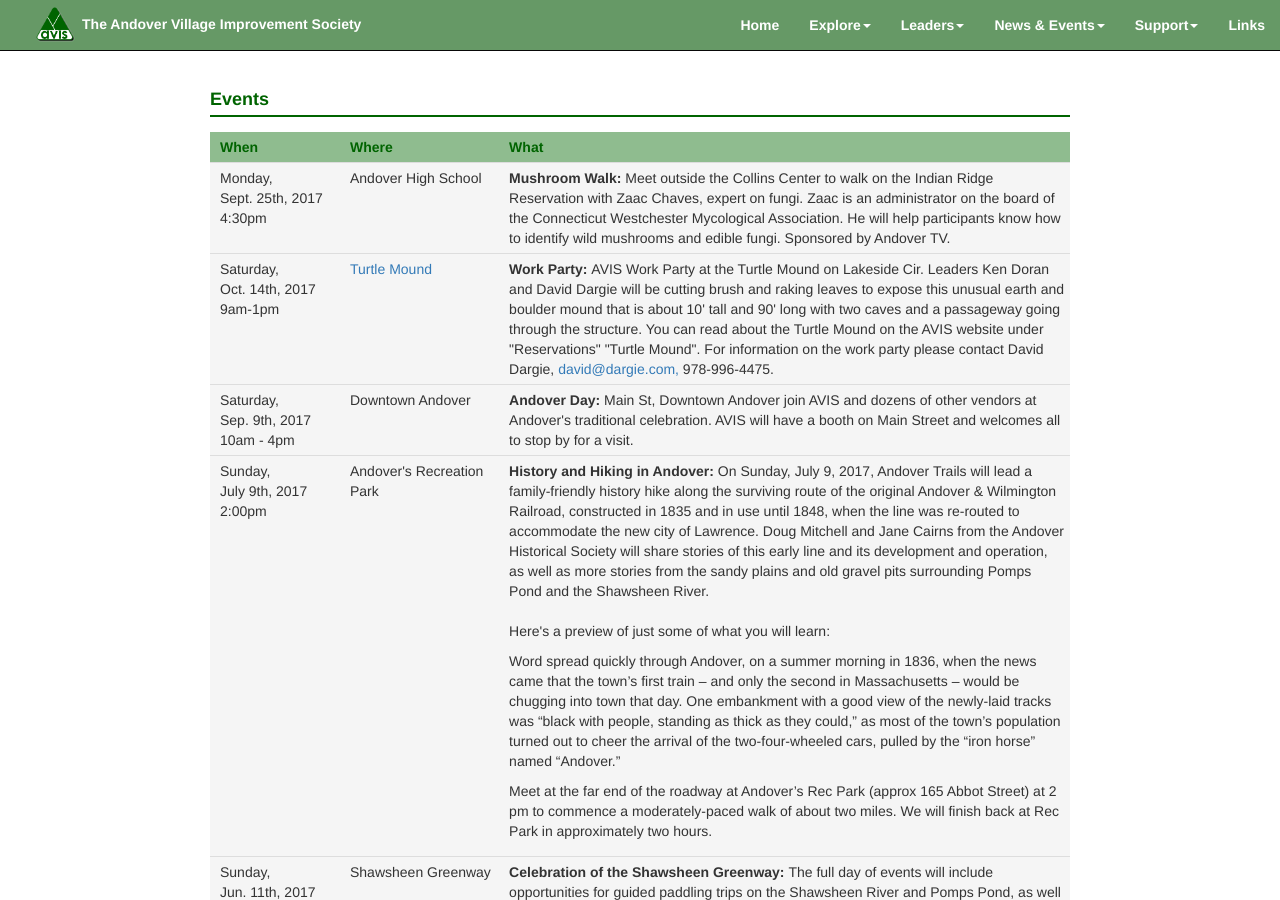
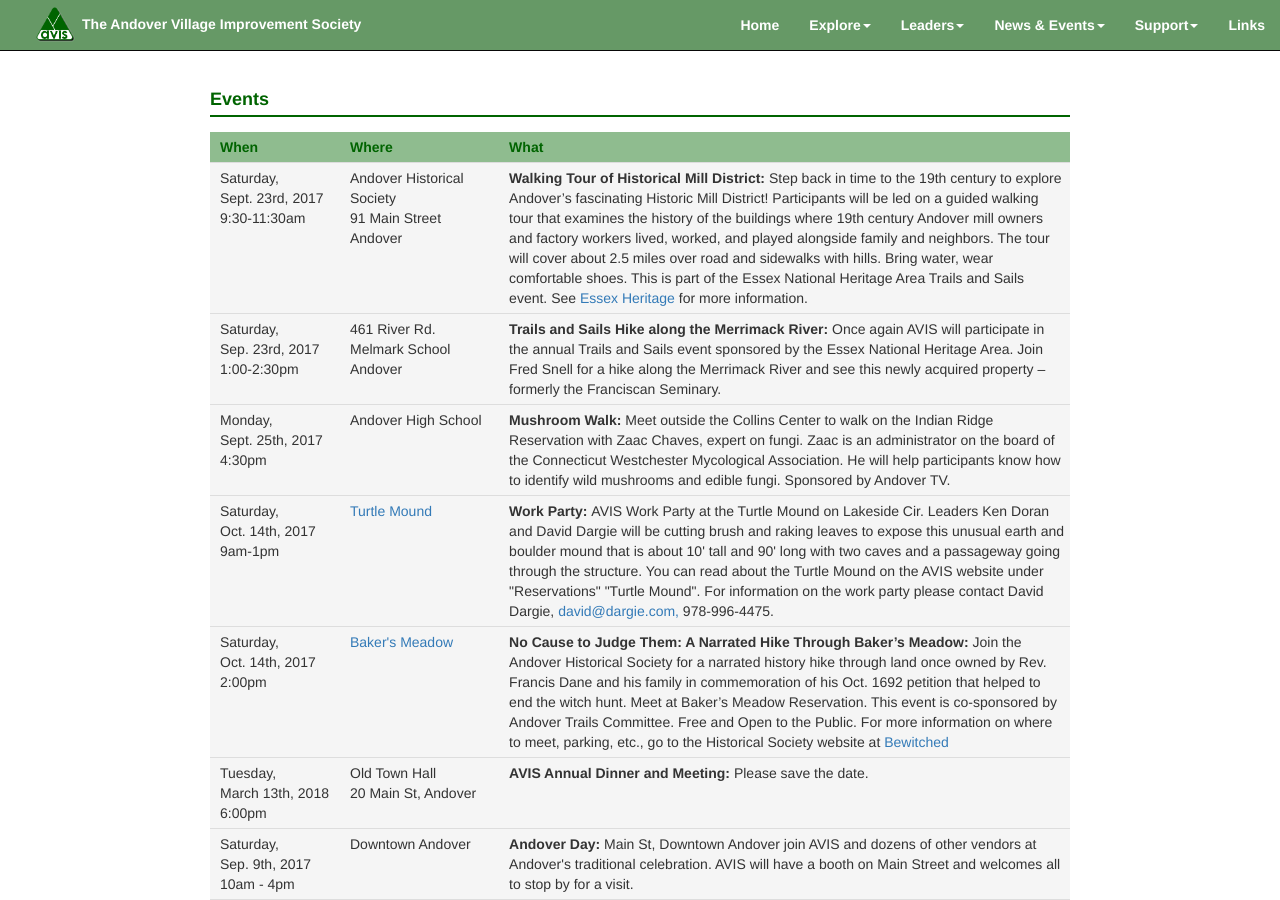
Before and after one commit to avisandover/avis-website, a Jekyll site: the page built from events.html, in a window 1280 px wide and 900 px high. Built offline with Jekyll 4.4.1, drawn with Linux system fonts in a browser that asks for light colours.

Commit message:
Updated with events from Fall Newsletter-RAF

```diff
--- a/events.html
+++ b/events.html
@@ -14,6 +14,34 @@
         <td>What</td>
       </tr>
     </thead>
+					<tr>
+						<td>
+							Saturday,<br>
+							Sept. 23rd, 2017<br>
+							9:30-11:30am<br>
+						</td>
+						<td>
+							Andover Historical Society<br>
+							91 Main Street<br>
+							Andover<br>
+						</td>
+						<td><strong>Walking Tour of Historical Mill District:  </strong>Step back in time to the 19th century to explore Andover’s fascinating Historic Mill District! Participants will be led on a guided walking tour that examines the history of the buildings where 19th century Andover mill owners and factory workers lived, worked, and played alongside family and neighbors. The tour will cover about 2.5 miles over road and sidewalks with hills. Bring water, wear comfortable shoes. This is part of the Essex National Heritage Area Trails and Sails event. See <a href="http://www.essexheritage.org/ts" target=_blank">Essex Heritage</a> for more information.
+ 						</td>
+					</tr>
+	  				<tr>
+						<td>
+							Saturday,<br>
+							Sep. 23rd, 2017<br>
+							1:00-2:30pm<br>
+						</td>
+						<td>
+							461 River Rd.<br>
+							Melmark School<br>
+							Andover<br>
+						</td>
+						<td><strong>Trails and Sails Hike along the Merrimack River:  </strong>Once again AVIS will participate in the annual Trails and Sails event sponsored by the Essex National Heritage Area. Join Fred Snell for a hike along the Merrimack River and see this newly acquired property – formerly the Franciscan Seminary.
+						</td>
+					</tr>
 					<tr>
 						<td>
 							Monday,<br>
@@ -37,6 +65,31 @@
 						</td>
 						<td><strong>Work Party:  </strong>AVIS Work Party at the Turtle Mound on Lakeside Cir. Leaders Ken Doran and David Dargie will be cutting brush and raking leaves to expose this unusual earth and boulder mound that is about 10' tall and 90' long with two caves and a passageway going through the structure. You can read about the Turtle Mound on the AVIS website under "Reservations" "Turtle Mound". For information on the work party please contact David Dargie, <a href="mailto:david@dargie.com" target="_blank">david@dargie.com,</a> 978-996-4475.
 
+						</td>
+					</tr>
+	  				<tr>
+						<td>
+							Saturday,<br>
+							Oct. 14th, 2017<br>
+							2:00pm<br>
+						</td>
+						<td>
+						<a href="bakers.html" target="_blank">Baker's Meadow</a>
+						</td>
+						<td><strong>No Cause to Judge Them: A Narrated Hike Through Baker’s Meadow:  </strong>Join the Andover Historical Society for a narrated history hike through land once owned by Rev. Francis Dane and his family in commemoration of his Oct. 1692 petition that helped to end the witch hunt. Meet at Baker’s Meadow Reservation. This event is co-sponsored by Andover Trails Committee. Free and Open to the Public. For more information on where to meet, parking, etc., go to the Historical Society website at <a href="http://www.andoverhistorical.org/bewitched-in-andover/" target="_blank">Bewitched</a>
+						</td>
+					</tr>
+					<tr>
+						<td>
+							Tuesday,<br>
+							March 13th, 2018<br>
+							6:00pm<br>
+						</td>
+							<td>
+							Old Town Hall<br>
+							20 Main St, Andover<br>
+						</td>
+						<td><strong>AVIS Annual Dinner and Meeting: </strong>Please save the date.<br>
 						</td>
 					</tr>
 					<tr>
@@ -77,7 +130,6 @@
 						</td>
 						<td><strong>Celebration of the Shawsheen Greenway:  </strong>The full day of events will include opportunities for guided paddling trips on the Shawsheen River and Pomps Pond, as well as guided hiking trips.
 Two hikes will be led on AVIS land, by AVIS Land Manager, David Dargie on the Vale Reservation and the Shawsheen River Reservation. There will be a morning hike from 10:00 to 12:00 and an afternoon hike from 2:00 to 4:00. Meet at the end of Dale St. at the canoe put-in. After the afternoon hike, all are welcomed to go to Pomps Pond for a get-together around a camp fire.
-
 						</td>
 					</tr>
 					<tr>
```
